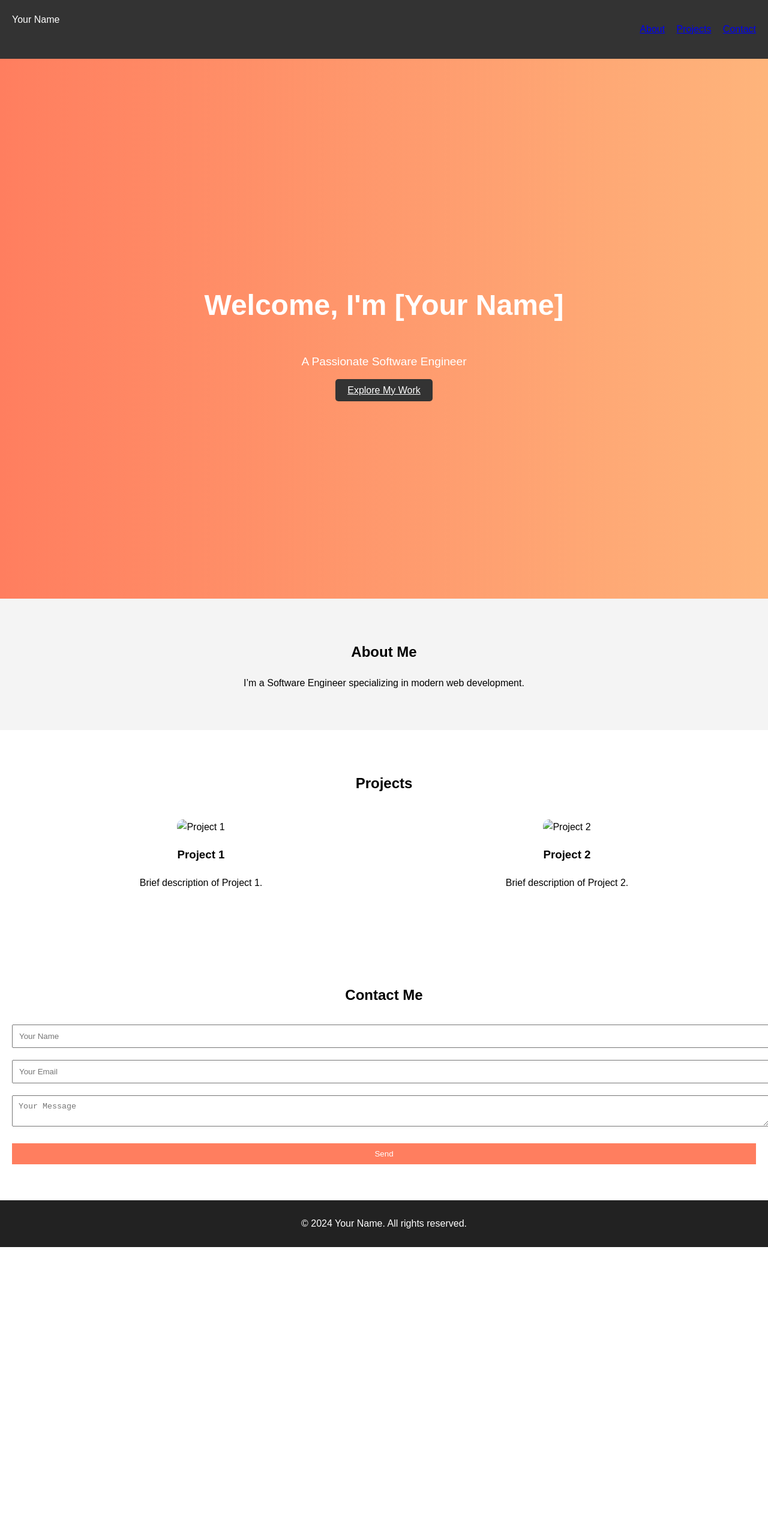
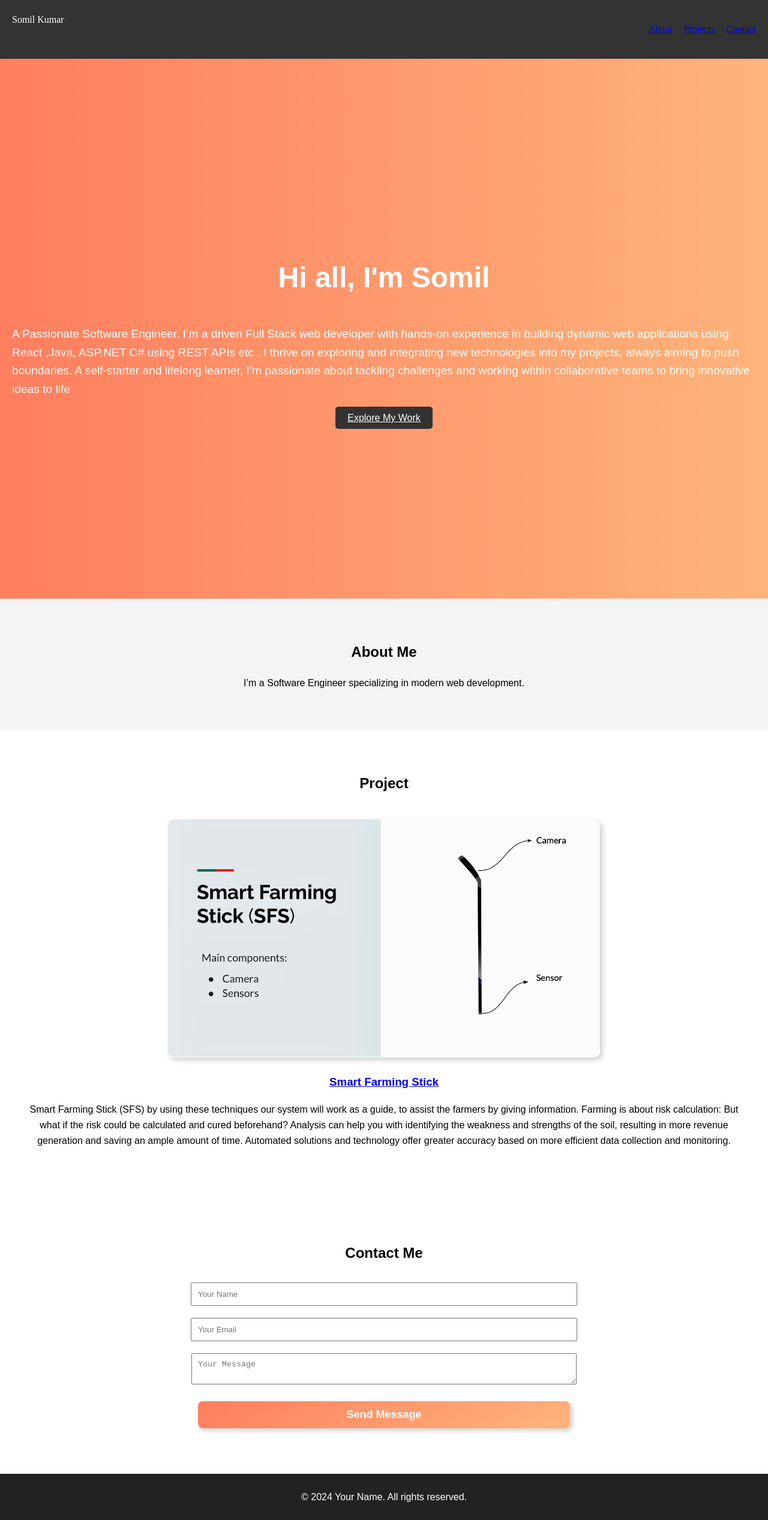
Before and after one commit to Somil1608/portfolio, a plain HTML site: page index.html in a window 1280 px wide. Shown: the whole page at 60% size. Before the commit the page ends 2079 px from the top, so only its background shows below. Drawn offline with nearby package versions, Linux system fonts and the light colour scheme.

Commit message:
data updated

```diff
--- a/index.html
+++ b/index.html
@@ -13,7 +13,7 @@
 
   <!-- Header Section -->
   <header class="header">
-    <div class="logo">Your Name</div>
+    <div class="logo">Somil Kumar</div>
     <nav>
       <ul class="nav-links">
         <li><a href="#about" class="nav-link">About</a></li>
@@ -26,8 +26,8 @@
   <!-- Hero Section -->
   <section id="hero" class="hero-section">
     <div class="hero-text animate-slide-in">
-      <h1>Welcome, I'm [Your Name]</h1>
-      <p>A Passionate Software Engineer</p>
+      <h1>Hi all, I'm Somil</h1>
+      <p>A Passionate Software Engineer. I’m a driven Full Stack web developer with hands-on experience in building dynamic web applications using React ,Java, ASP.NET C# using REST APIs etc . I thrive on exploring and integrating new technologies into my projects, always aiming to push boundaries. A self-starter and lifelong learner, I’m passionate about tackling challenges and working within collaborative teams to bring innovative ideas to life</p>
       <a href="#projects" class="btn">Explore My Work</a>
     </div>
   </section>
@@ -40,31 +40,53 @@
 
   <!-- Projects Section -->
   <section id="projects" class="projects-section">
-    <h2 data-aos="fade-left">Projects</h2>
+    <h2 data-aos="fade-left">Project</h2>
     <div class="project-grid">
       <div class="project-item" data-aos="zoom-in" data-aos-delay="200">
-        <img src="assets/images/project1.jpg" alt="Project 1">
-        <h3>Project 1</h3>
-        <p>Brief description of Project 1.</p>
+        <a href="https://www.innovatefpga.com/cgi-bin/innovate/teams.pl?Id=AP040" target="_blank">
+         <img src="assets/images/SFS_project.jpg" alt="Project 1">
+        </a>
+        <h3>
+        <a href="https://www.innovatefpga.com/cgi-bin/innovate/teams.pl?Id=AP040" target="_blank">
+            Smart Farming Stick
+        </a>
+        </h3>
+        <p>Smart Farming Stick (SFS) by using these techniques our system will work as a guide, to assist the farmers by giving information. Farming is about risk calculation: But what if the risk could be calculated and cured beforehand? Analysis can help you with identifying the weakness and strengths of the soil, resulting in more revenue generation and saving an ample amount of time. Automated solutions and technology offer greater accuracy based on more efficient data collection and monitoring.</p>
       </div>
-      <div class="project-item" data-aos="zoom-in" data-aos-delay="400">
+      <!-- <div class="project-item" data-aos="zoom-in" data-aos-delay="400">
         <img src="assets/images/project2.jpg" alt="Project 2">
         <h3>Project 2</h3>
         <p>Brief description of Project 2.</p>
-      </div>
+      </div> -->
     </div>
   </section>
 
   <!-- Contact Section -->
-  <section id="contact">
+  <!-- <section id="contact">
     <h2 data-aos="fade-up">Contact Me</h2>
     <form>
       <input type="text" placeholder="Your Name" required>
       <input type="email" placeholder="Your Email" required>
       <textarea placeholder="Your Message" required></textarea>
-      <button type="submit">Send</button>
+      <button class="button-3d" type="submit">Send</button>
     </form>
+  </section> -->
+
+
+  <section id="contact">
+    <div class="container">
+    <h2 data-aos="fade-up">Contact Me</h2>
+      <form id="contact-form">
+        <input type="text" name="name" placeholder="Your Name" required>
+        <input type="email" name="email" placeholder="Your Email" required>
+        <textarea name="message" placeholder="Your Message" required></textarea>
+        <button class="button-3d" type="submit">Send Message</button>
+      </form>
+      <p id="response-message"></p>
+    </div>
   </section>
+
+
 
   <!-- Footer -->
   <footer>
--- a/scripts/script.js
+++ b/scripts/script.js
@@ -44,3 +44,38 @@ document.addEventListener('DOMContentLoaded', () => {
       }
     });
   });
+  //--------------------------googlesheet
+const scriptURL = 'https://script.google.com/macros/s/AKfycbwpY2Ox86E2bgdTDiu4uGK_AEQ_6LwufMLPZdrJKAHkzuMsf49BLzPRh4siXIvbyZBu/exec'; // Replace this with your Web App URL
+const form = document.getElementById('contact-form');
+const responseMessage = document.getElementById('response-message');
+
+form.addEventListener('submit', (e) => {
+  e.preventDefault();
+
+  const formData = new FormData(form);
+  const data = {
+    name: formData.get('name'),
+    email: formData.get('email'),
+    message: formData.get('message')
+  };
+
+  fetch(scriptURL, {
+    method: 'POST',
+    body: JSON.stringify(data),
+    headers: { 'Content-Type': 'application/json' }
+  })
+  .then(response => {
+    if (!response.ok) throw new Error('Network response was not ok');
+    return response.json();
+  })
+  .then(data => {
+    responseMessage.innerText = "Your message has been sent successfully!";
+    responseMessage.style.color = "green";
+    form.reset();
+  })
+  .catch(error => {
+    responseMessage.innerText = "Error! Please try again.";
+    responseMessage.style.color = "red";
+    console.error('Error:', error);
+  });
+});
--- a/styles/style.css
+++ b/styles/style.css
@@ -10,6 +10,8 @@ body {
   /* Header */
   .header {
     display: flex;
+    font-family: Augestina;
+    text-transform: capitalize;
     justify-content: space-between;
     padding: 20px;
     background-color: #333;
@@ -49,7 +51,8 @@ body {
 
   .hero-text p {
     font-size: 1.2rem;
-    text-align: center;
+    text-align: left; /* Align text to the right */
+
   }
 
   /* Back-to-top Button */
@@ -101,23 +104,55 @@ body {
   }
 
   .project-item img {
-    width: 100%;
+    width: 60%;
     border-radius: 10px;
+    box-shadow: 4px 4px 8px rgba(0, 0, 0, 0.2), -4px -4px 8px rgba(255, 255, 255, 0.2); /* 3D effect */
+    cursor: pointer;
+    transition: all 0.2s ease-in-out;
+  }
+
+  .project-item img:hover {
+    box-shadow: 2px 2px 6px rgba(0, 0, 0, 0.3), -2px -2px 6px rgba(255, 255, 255, 0.3); /* Subtle change on hover */
+    transform: translateY(-2px); /* Slight lift effect */
   }
 
   /* Contact Form */
   form input, form textarea, form button {
-    width: 100%;
+    width: 50%;
     padding: 10px;
     margin: 10px 0;
   }
 
-  form button {
+  /* form button {
     background-color: #ff7e5f;
     color: white;
     border: none;
     cursor: pointer;
+    border-radius: 30px;
+  } */
+  .button-3d {
+    font-size: 18px;
+    font-weight: bold;
+    padding: 12px 24px;
+    color: white;
+    background: linear-gradient(145deg, #ff7e5f, #feb47b); /* Gradient background */
+    border: none;
+    border-radius: 8px;
+    box-shadow: 4px 4px 8px rgba(0, 0, 0, 0.2), -4px -4px 8px rgba(255, 255, 255, 0.2); /* 3D effect */
+    cursor: pointer;
+    transition: all 0.2s ease-in-out;
   }
+
+  .button-3d:hover {
+    box-shadow: 2px 2px 6px rgba(0, 0, 0, 0.3), -2px -2px 6px rgba(255, 255, 255, 0.3); /* Subtle change on hover */
+    transform: translateY(-2px); /* Slight lift effect */
+  }
+
+  .button-3d:active {
+    box-shadow: inset 4px 4px 8px rgba(0, 0, 0, 0.2), inset -4px -4px 8px rgba(255, 255, 255, 0.2); /* Inset shadow on click */
+    transform: translateY(2px); /* Button "press" effect */
+  }
+
 
   /* Footer */
   footer {
@@ -126,6 +161,8 @@ body {
     background-color: #222;
     color: white;
   }
+
+
 
   /* Custom Animation */
   @keyframes slideIn {
```
Also changed, not shown: assets/images/SFS_project.jpg (added), assets/images/project2.jpg (added), 2 other files.
